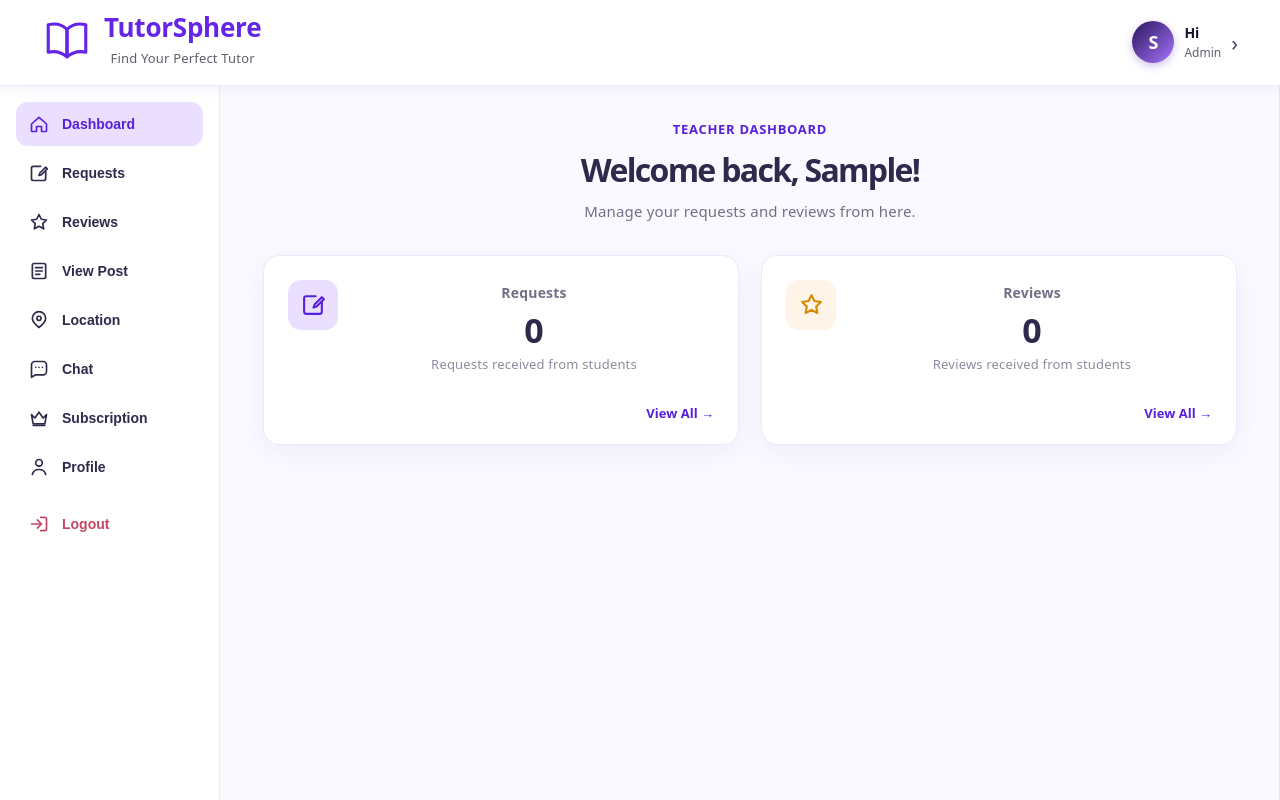
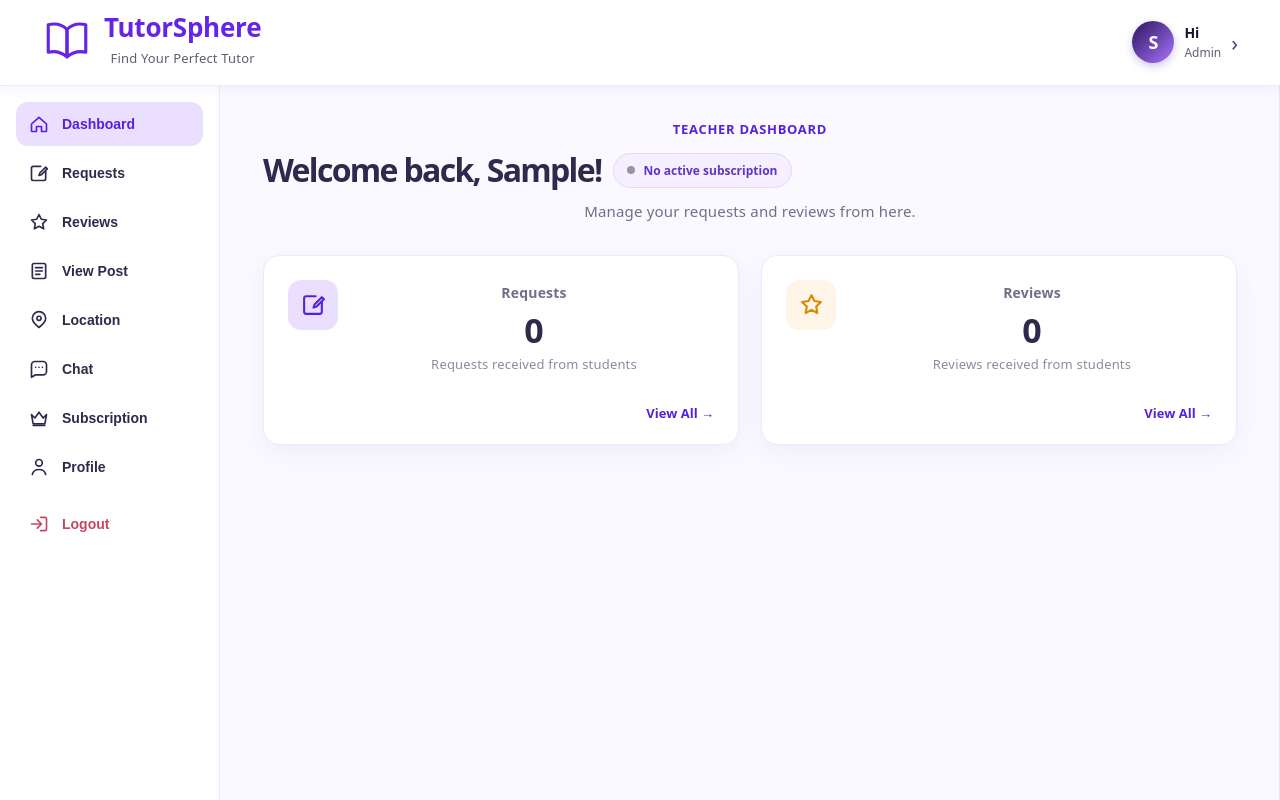
Before and after one commit to afra012/TutorSphere, a React app in the folder frontend/: page /teacher-dashboard in a window 1280 px wide. Built offline with nearby package versions, Linux system fonts and the light colour scheme; no server answers; sample sign-in values are in the browser's storage; the HTML template or start-up script is replaced by a standard one.

Commit message:
update teacher dashboard

```diff
--- a/frontend/src/pages/TeacherDashboard/TeacherDashboard.jsx
+++ b/frontend/src/pages/TeacherDashboard/TeacherDashboard.jsx
@@ -11,6 +11,7 @@ function TeacherDashboard() {
   const [requestCount, setRequestCount] = useState(0);
   const [reviewCount, setReviewCount] = useState(0);
   const [loading, setLoading] = useState(true);
+  const [subscription, setSubscription] = useState(null);
 
   const token = localStorage.getItem("authToken");
 
@@ -33,6 +34,16 @@ function TeacherDashboard() {
       };
 
       try {
+        try {
+          const subscriptionResponse = await axios.get(
+            "http://127.0.0.1:8000/api/subscriptions/current",
+            config
+          );
+          setSubscription(subscriptionResponse.data?.subscription || null);
+        } catch {
+          setSubscription(null);
+        }
+
         /* =========================================
            REVIEWS
         ========================================= */
@@ -116,13 +127,16 @@ function TeacherDashboard() {
               Teacher Dashboard
             </p>
 
-            <h1>
-              Welcome back
-              {currentUser?.name
-                ? `, ${currentUser.name.split(" ")[0]}`
-                : ""}
-              !
-            </h1>
+            <div className="teacher-dashboard-welcome-row">
+              <h1>
+                Welcome back
+                {currentUser?.name ? `, ${currentUser.name.split(" ")[0]}` : ""}!
+              </h1>
+              <button type="button" className="dashboard-subscription-badge" onClick={() => navigate("/subscription")}>
+                <span className={subscription?.status === "active" ? "subscription-indicator is-active" : "subscription-indicator"} />
+                {subscription?.status === "active" ? `${subscription.plan?.name || "Active"} plan` : "No active subscription"}
+              </button>
+            </div>
 
             <p className="teacher-dashboard-subtitle">
               Manage your requests and reviews from here.
```
